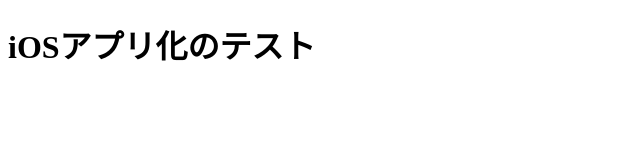
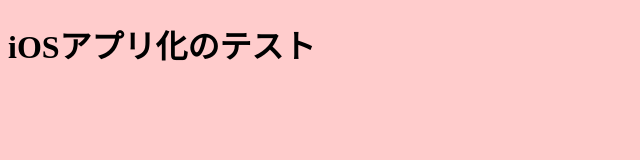
Before and after one commit to wintyo/test-ios-webapp, a website: page docs/index.html in a window 1280 px wide. Shown: the whole page, without its empty margins (0-640 px from the left). Drawn offline with Linux system fonts and the light colour scheme.

Commit message:
ヘッダー背景透明のものに変える

```diff
--- a/docs/index.html
+++ b/docs/index.html
@@ -4,13 +4,18 @@
   <meta charset="UTF-8">
   <meta name="viewport" content="width=device-width, initial-scale=1.0">
   <meta name="apple-mobile-web-app-capable" content="yes">
-  <meta name="apple-mobile-web-app-status-bar-style" content="black">
+  <meta name="apple-mobile-web-app-status-bar-style" content="black-translucent">
   <meta name="apple-mobile-web-app-title" content="iOSアプリ化テスト">
   <link rel="apple-touch-icon" href="./icons/app-icon-72x72.png" sizes="72x72">
   <link rel="apple-touch-icon" href="./icons/app-icon-114x114.png" sizes="114x114">
   <link rel="apple-touch-icon" href="./icons/app-icon-120x120.png" sizes="120x120">
   <link rel="apple-touch-icon" href="./icons/app-icon-144x144.png" sizes="144x144">
   <title>iOSアプリ化のテスト</title>
+  <style>
+    html {
+      background-color: #fcc;
+    }
+  </style>
 </head>
 <body>
   <h1>iOSアプリ化のテスト</h1>
```
